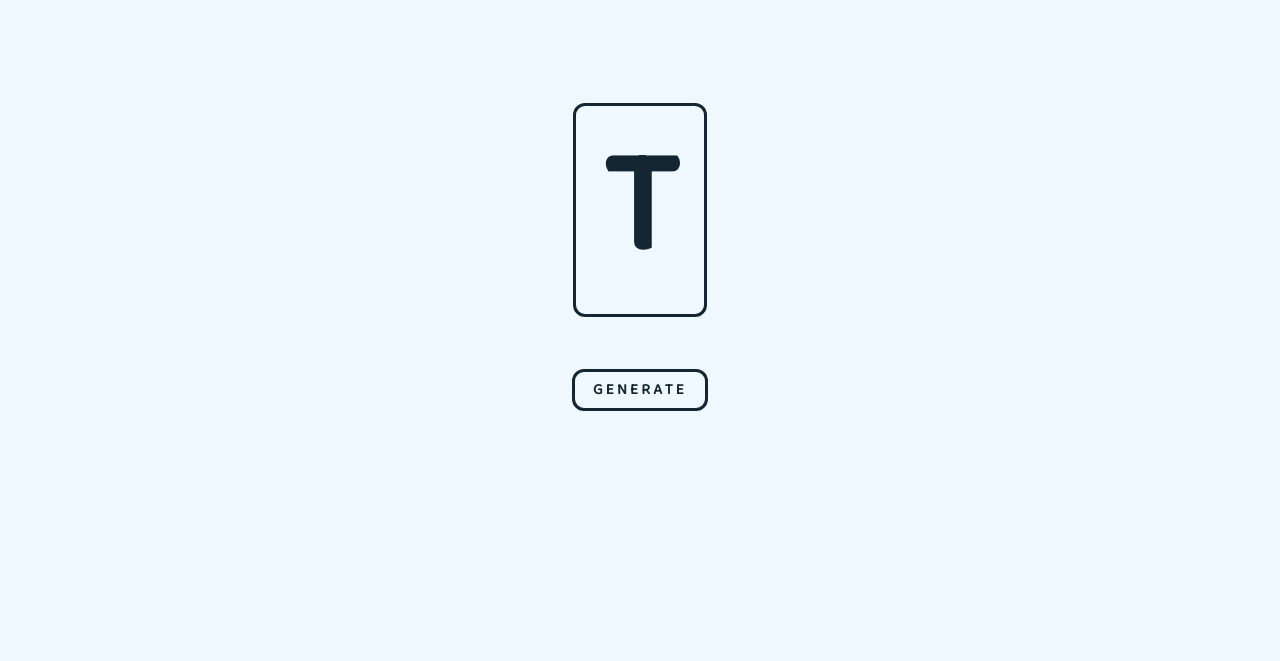
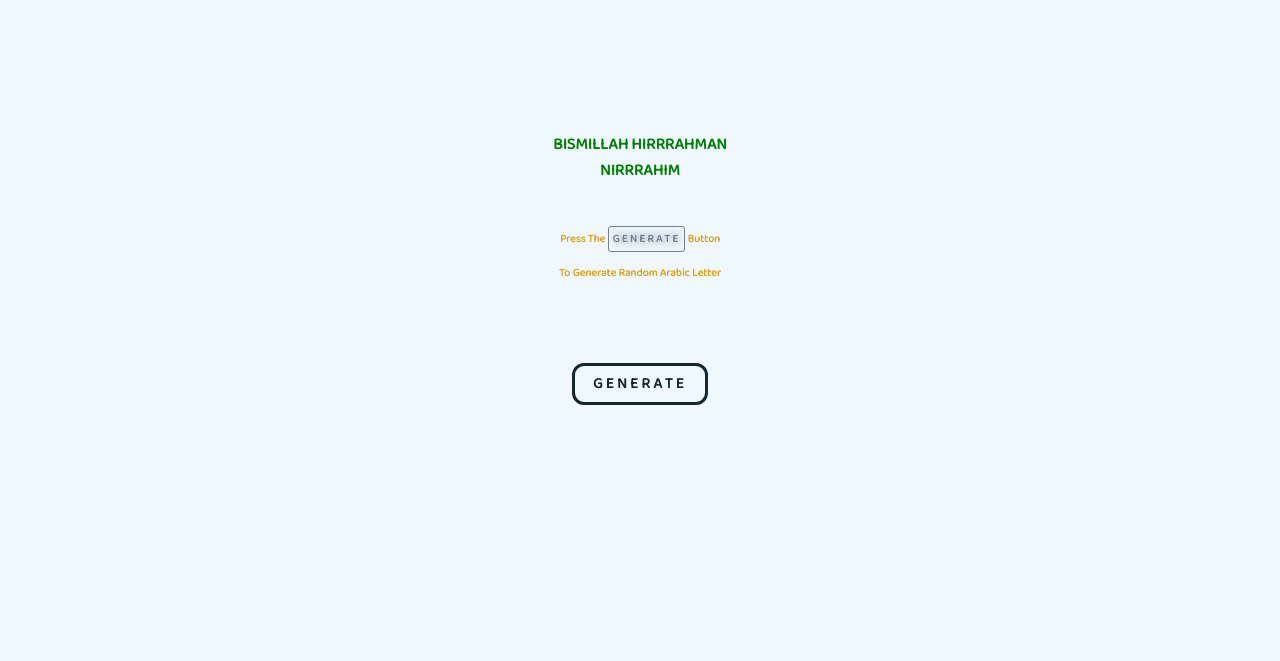
Before and after one commit to sohelahamadkhan5/arabicLetterGenerator, a plain HTML site: page index.html in a window 1280 px wide. Shown: the top 661 px of the page. Drawn offline with Linux system fonts and the light colour scheme; a web font is replaced by a local one.

Commit message:
second commit

```diff
--- a/index.html
+++ b/index.html
@@ -14,8 +14,8 @@
     <div class="main">
         <div class="generator-body">
             <div class="container">
-                <div class="display">T</div>
-                <div class="btn">Generate</div>
+                <div id="display">BismiLLah HirrRahMan NirrRahim <span id="instruction">Press The <b class="blink_me">Generate</b> Button <br> To Generate Random Arabic Letter</span></div>
+                <div class="btn" id="generator">Generate</div>
             </div>
         </div>
         <div class="footer">
--- a/script.js
+++ b/script.js
@@ -1,21 +1,46 @@
 // Random Arabic Letter generator
-//Math.floor((Math.random()*10)+6)  <--------for (0 to 15)
-//Math.floor((Math.random()*10)+1)  <--------for (0 to 10)
+//Math.floor((Math.random()*10)+6)  <--------for (6 to 15)
+//Math.floor((Math.random()*10)+1)  <--------for (1 to 10)
 
-//
+/*
+  // Between any two numbers
+ Math.floor(Math.random() * (max - min + 1)) + min;
 
+// Between 0 and max
+Math.floor(Math.random() * (max + 1));
 
+// Between 1 and max
+Math.floor(Math.random() * max) + 1;
 
+ */
 
+/* --------------------><--------------------------- */
 /* Arabic Letter Array */
 let ArabicLetters = ["ا","ب","ت","ث","ج","ح","خ","د","ذ","ر","ز","س","ش","ص","ض","ط","ظ","ع","غ","ف","ق","ك","ل","م","ن","ه","و","ي","ء"];
+//29 -->0 - 28
 
+$("#generator").click(function(){
+    let randomIndex = randomNumberGenerator(0,28);
+    console.log(randomIndex);
+    $("#display").html(ArabicLetters[randomIndex]);
+    $("#display").css('fontSize',"9rem");
+    $("#display").attr('class',"neonBorder");
+
+});
+
+$("#display").css('color','green');
+console.log(ArabicLetters[3]);
 
 
 
 //Current Year
 let currentYear = new Date().getFullYear();
-console.log(currentYear);
 
 //jQuery
 $("#year").html(currentYear);
+
+
+//Function For Generating Random Number
+function randomNumberGenerator(min,max){
+    return Math.floor(Math.random()*(max - min + 1)) + min ;
+}
--- a/styles.css
+++ b/styles.css
@@ -67,20 +67,82 @@ body{
     background-color: var(--primary);
 }
 
-.display{
-    width: 8rem;
+#display{
+    width: 12rem;
     height:13rem;
     display: flex;
     align-items: center;
-    justify-content: center;
+    justify-content: space-evenly;
+    text-align: center;
     color: #132631;
     border-radius: 12px;
-    font-size: 9rem;
+    font-size: 1rem;
     font-weight: bold;
     text-transform: uppercase;
-    border: 3px solid var(--primary);
+    /* border: 3px solid var(--primary);    */
     margin-bottom: 52px;
+    flex-direction: column;
 }
+
+.neonBorder{
+    box-shadow: 0 0 .2rem #fff,
+            0 0 .2rem #fff,
+            0 0 2rem green,
+            0 0 0.8rem green,
+            0 0 2.8rem green,
+            inset 0 0 0.3rem green;
+}
+
+.neonText {
+    color: #fff;
+    text-shadow:
+        0 0 7px #fff,
+        0 0 10px #fff,
+        0 0 21px #fff,
+        0 0 42px #0fa,
+        0 0 82px #0fa,
+        0 0 92px #0fa,
+        0 0 102px #0fa,
+        0 0 151px #0fa;
+  }
+
+#instruction{
+    font-size: 11px;
+    text-align: justify;
+    color: goldenrod;
+    text-align: center;
+    text-transform: capitalize;
+    /* display: none; */
+    /* letter-spacing: 0; */
+
+
+}
+
+#instruction b{
+    display: inline-flex;
+  font-weight: bolder;
+  text-shadow: var(--primary) 1px 0 10px;
+  color: var(--primary);
+  letter-spacing: 2.2px;
+  text-transform: uppercase;
+  border: solid 0.9px #132631;
+  border-radius: 3px;
+  margin: 0 2px;
+  padding: 0 4px;
+  height: 3vh;
+    align-items: center;
+    margin: 12px 0;
+}
+
+.blink_me {
+    animation: blinker 1.8s linear infinite;
+  }
+
+  @keyframes blinker {
+    50% {
+      opacity: 0;
+    }
+  }
 
 div.footer{
     display: flex;
@@ -127,4 +189,5 @@ div.footer{
 div.footer .copyright-text,span#year{
     color: #fff;
     background-color: var(--primary);
+    font-size: 9px;
 }
```
